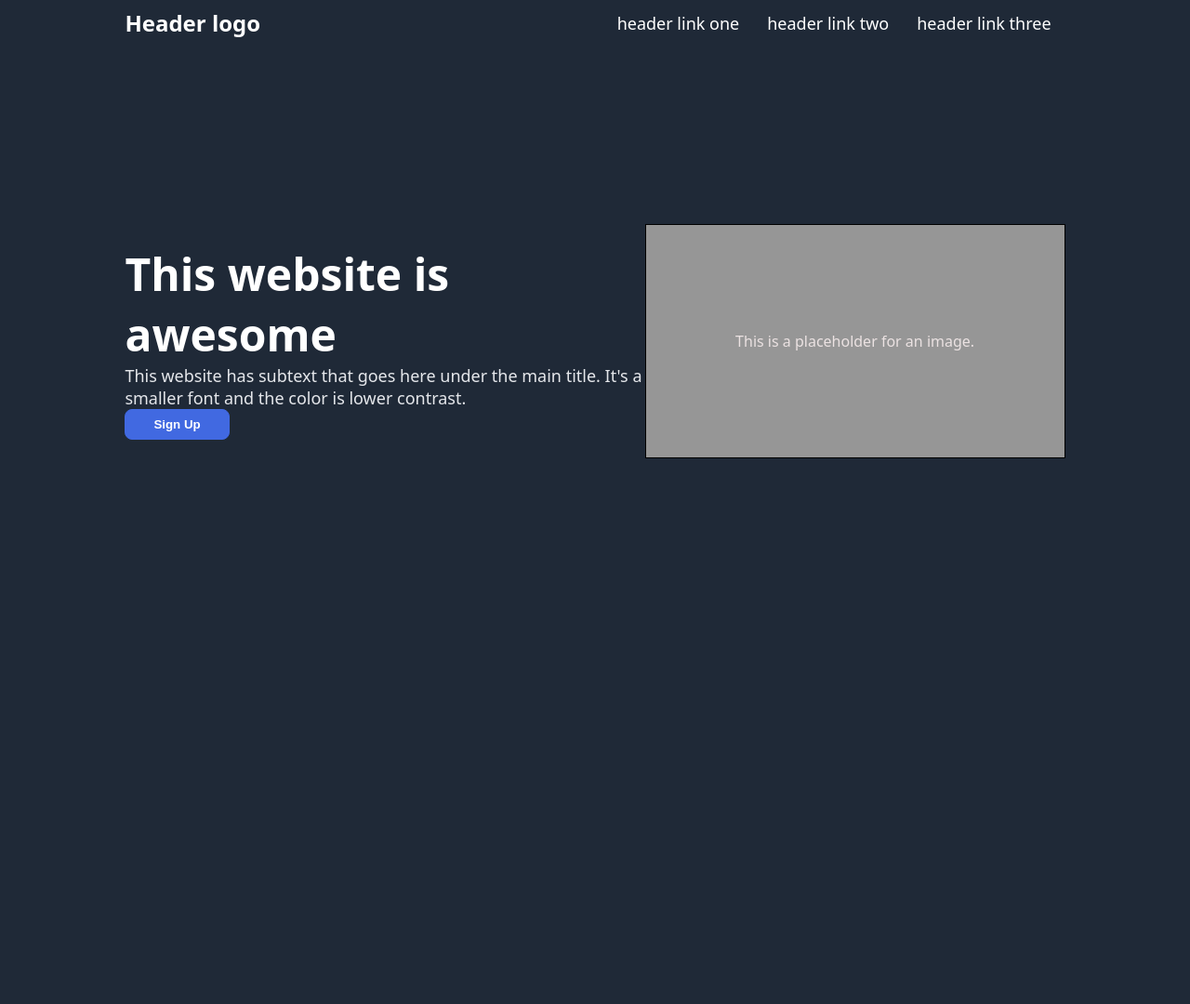
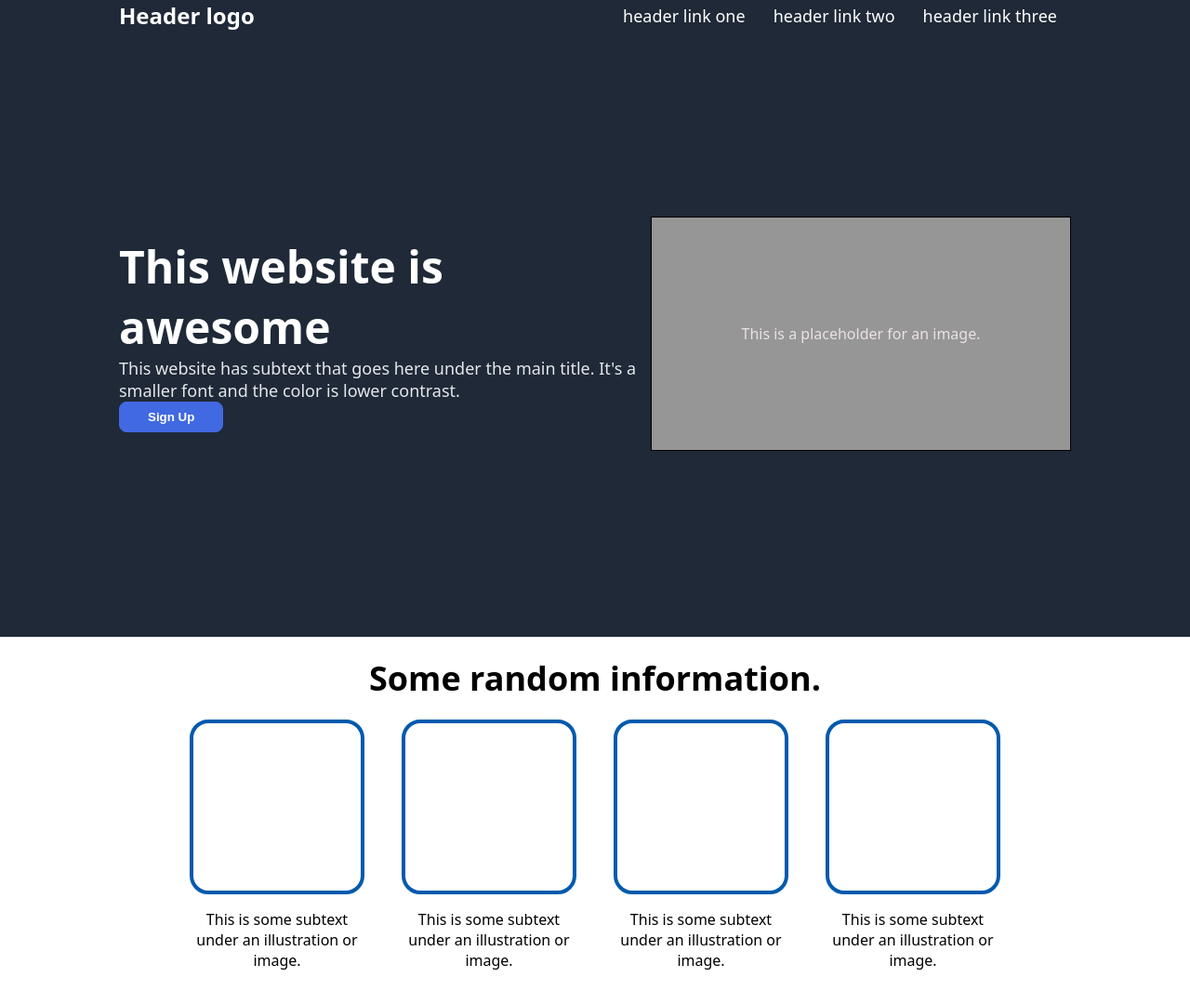
Before and after one commit to willard-wrt/landing-page, a plain HTML site: page index.html in a window 1280 px wide. Shown: the whole page at 93% size. Before the commit the page ends 800 px from the top, so only its background shows below. Drawn offline with Linux system fonts and the light colour scheme.

Commit message:
Add content section to the landing-page

```diff
--- a/index.html
+++ b/index.html
@@ -8,6 +8,7 @@
     <link rel="stylesheet" href="styles.css">
 </head>
 <body>
+  <div class="top-background">
   <div class="top-wrap">
     <div class="top">
     <div class="header">Header logo</div>
@@ -26,5 +27,22 @@
       <div class="box-right">This is a placeholder for an image.</div>
     </div>
   </div>
+</div>
+  <div class="information-background">
+  <div class="information-wrap">
+    <div class="information">Some random information.</div>
+    <div class="infwhole">
+    <div class="infmainbox">
+    <div class="infbox"></div><p>This is some subtext under an illustration or image.</p></div>
+    <div class="infmainbox">
+    <div class="infbox"></div><p>This is some subtext under an illustration or image.</p></div>
+    <div class="infmainbox">
+    <div class="infbox"></div><p>This is some subtext under an illustration or image.</p></div>
+    <div class="infmainbox">
+    <div class="infbox"></div><p>This is some subtext under an illustration or image.</p>
+  </div>
+  </div>
+  </div>
+</div>
 </body>
 </html>
--- a/styles.css
+++ b/styles.css
@@ -1,6 +1,6 @@
 body {
   font-family: system-ui, 'Open Sans', 'Helvetica Neue', sans-serif;
-  background-color: #1f2937;
+  margin: 0;
 }
 
 ul {
@@ -13,8 +13,11 @@ a {
   text-decoration: none;
 }
 
+.top-background{
+  background-color: #1f2937;
+}
+
 .top-wrap {
-  color: white;
   margin: 0 10%;
 }
 
@@ -22,13 +25,11 @@ a {
   font-size: 24px;
   color: white;
   font-weight: bold;
-
 }
 
 .top ul {
   font-size: 18px;
   display: flex;
-
 }
 
 .top li {
@@ -47,6 +48,7 @@ a {
 }
 
 .header-center {
+  color: white;
   font-size: 48px;
   font-weight: bolder;
 }
@@ -54,6 +56,7 @@ a {
 .header-sub {
   font-size: 18px;
   color: #e5e7eb;
+  max-width: 600px;
 
 }
 
@@ -86,6 +89,52 @@ button.signup {
 .box-wrap {
   display: flex;
   justify-content: space-between;
-  margin: 200px auto;
   align-items: center;
+  padding: 200px 0;
 }
+
+.information-background {
+  background-color: white;
+}
+
+.information-wrap {
+  margin: 0 10%;
+}
+
+.information {
+  font-size: 36px;
+  font-weight: bolder;
+  text-align: center;
+  padding-top: 20px;
+}
+
+.infbox {
+  height: 180px;
+  width: 180px;
+  border: 4px solid rgb(0, 90, 173);
+  background-color: white;
+  border-radius: 20px;
+  flex-shrink: 0;
+}
+
+.infmainbox {
+  display: flex;
+  align-items: center;
+  text-align: center;
+  flex-direction: column;
+  padding: 20px;
+
+
+}
+.infwhole {
+  display: flex;
+  align-items: center;
+  justify-content: center;
+
+
+}
+.infmainbox p {
+width: 180px;
+text-align: center;
+
+ }
```
